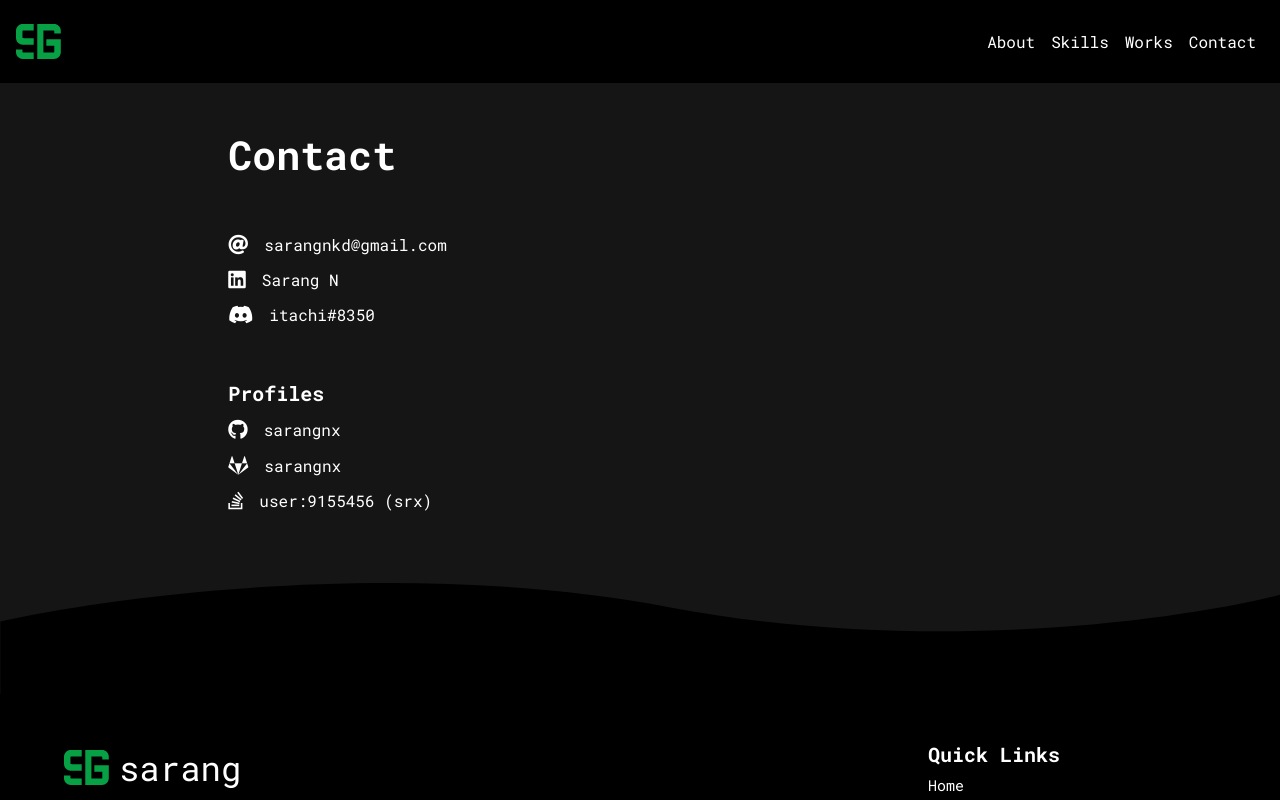
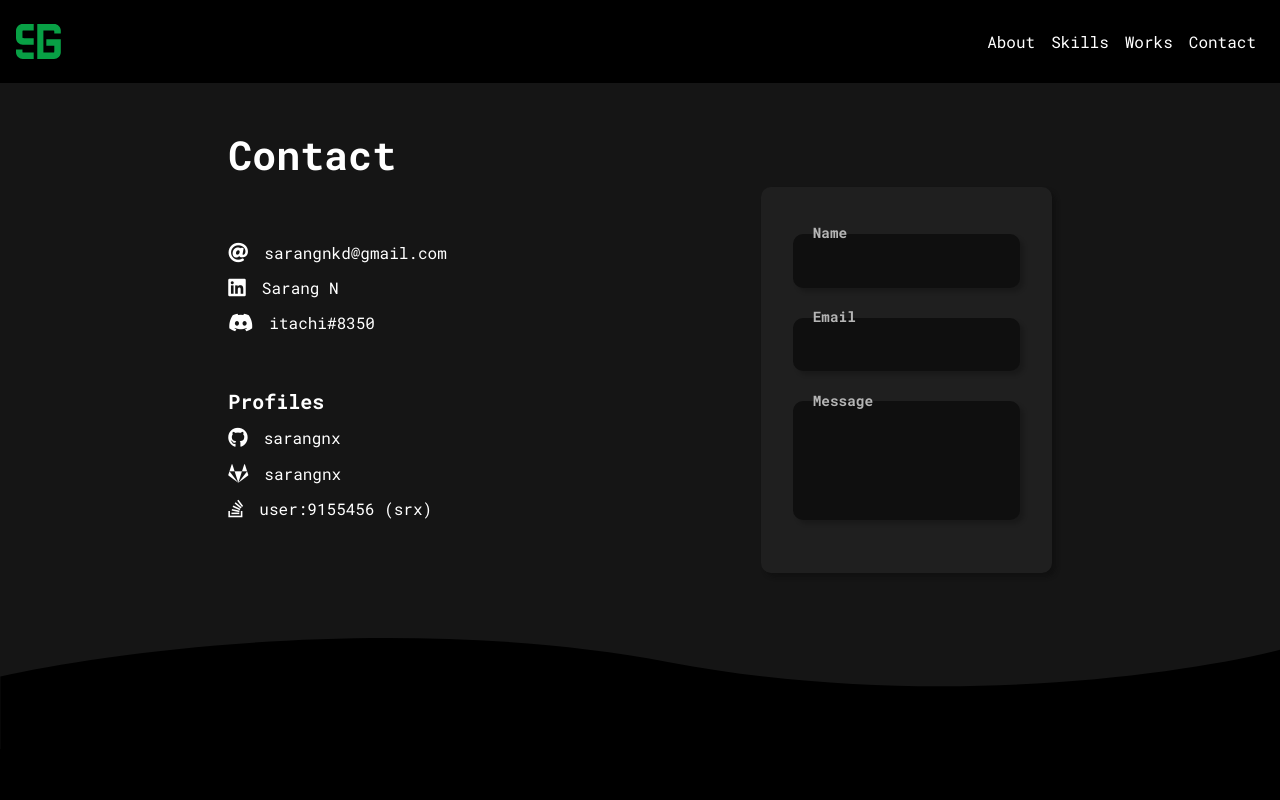
Before and after one commit to sarangnx/sarangnx.github.io, a Vue app: page /contact in a window 1280 px wide. Shown: the top 800 px of the page. Built offline with nearby package versions, Linux system fonts and the light colour scheme.

Commit message:
added contact form

```diff
--- a/src/views/Contact.vue
+++ b/src/views/Contact.vue
@@ -2,8 +2,9 @@
     <div class="curvy-bg">
         <div class="contact col-12 col-sm-10 col-lg-8 pt-5 mx-auto">
             <h1>Contact</h1>
-            <div class="mt-5">
-                <div class="contacts">
+            <div class="d-flex flex-column flex-md-row">
+                <div class="mt-5 col-12 col-md-6 p-0">
+                    <div class="contacts mb-5">
                         <a href="mailto:sarangnkd@gmail.com" @click="copyToClipboard('sarangnkd@gmail.com', 'email')">
                             <fa-icon icon="at" type="fas" />
                             <span class="ml-3">sarangnkd@gmail.com</span>
@@ -31,6 +32,23 @@
                             <fa-icon icon="stack-overflow" type="fab" />
                             <span class="ml-3">user:9155456 (srx)</span>
                         </a>
+                    </div>
+                </div>
+                <div class="col-12 col-md-6 p-0 contact-form-wrapper">
+                    <div id="contact-form">
+                        <div class="form--group">
+                            <input type="text" id="name" class="form--field" />
+                            <label for="name" class="form--label">Name</label>
+                        </div>
+                        <div class="form--group">
+                            <input type="email" id="email" class="form--field" />
+                            <label for="email" class="form--label">Email</label>
+                        </div>
+                        <div class="form--group">
+                            <textarea rows="4" id="message" class="form--field"></textarea>
+                            <label for="message" class="form--label">Message</label>
+                        </div>
+                    </div>
                 </div>
             </div>
         </div>
@@ -84,4 +102,56 @@ export default {
         }
     }
 }
+#contact-form {
+    display: flex;
+    flex-direction: column;
+    background: #1f1f1f;
+    padding: 2rem;
+    border-radius: 10px;
+    box-shadow: 4px 4px 4px #0b0b0b70;
+
+    .form--group {
+        position: relative;
+        padding: 15px 0px;
+    }
+    .form--field {
+        width: 100%;
+        border: 0px;
+        font-size: 0.9rem;
+        padding: 1rem;
+        outline: 0px;
+        background: #0f0f0f;
+        color: #ffffff;
+        border-radius: 10px;
+        box-shadow: 4px 4px 4px rgba(0, 0, 0, 0.2);
+    }
+    .form--label {
+        position: absolute;
+        left: 0px;
+        top: 0px;
+        font-weight: bold;
+        margin: 0px;
+        font-size: 0.9rem;
+        left: 20px;
+        top: 0.2rem;
+        color: #b5b5b5;
+    }
+    textarea {
+        resize: none;
+    }
+}
+.contact-form-wrapper {
+    display: flex;
+    justify-content: flex-end;
+    align-items: center;
+}
+.mobile-view {
+    .contact-form-wrapper {
+        justify-content: center;
+        margin-top: 7rem;
+    }
+    #contact-form {
+        width: 100%;
+    }
+}
 </style>
```
Lines whose indentation alone changed are shown as unchanged.
